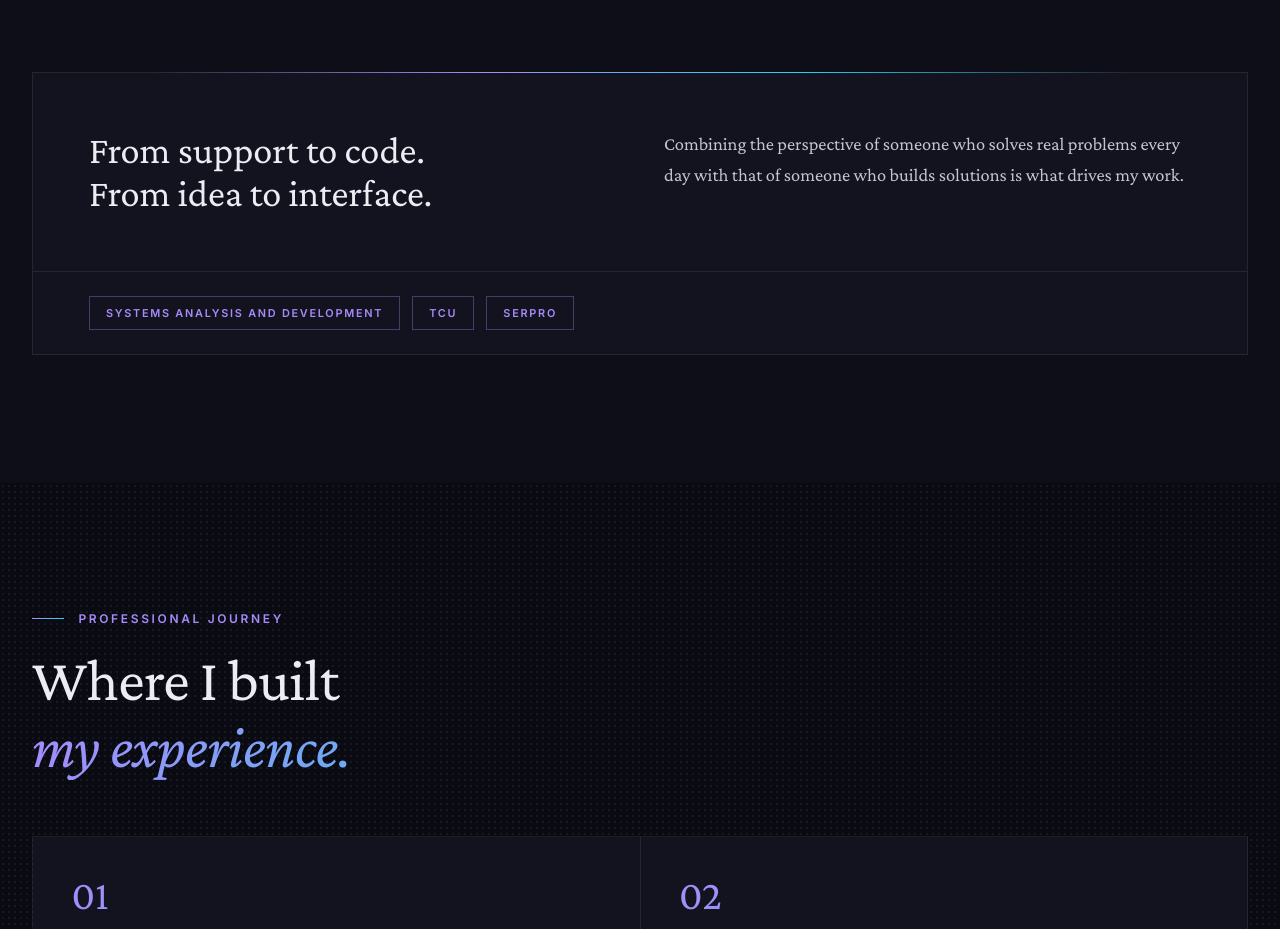
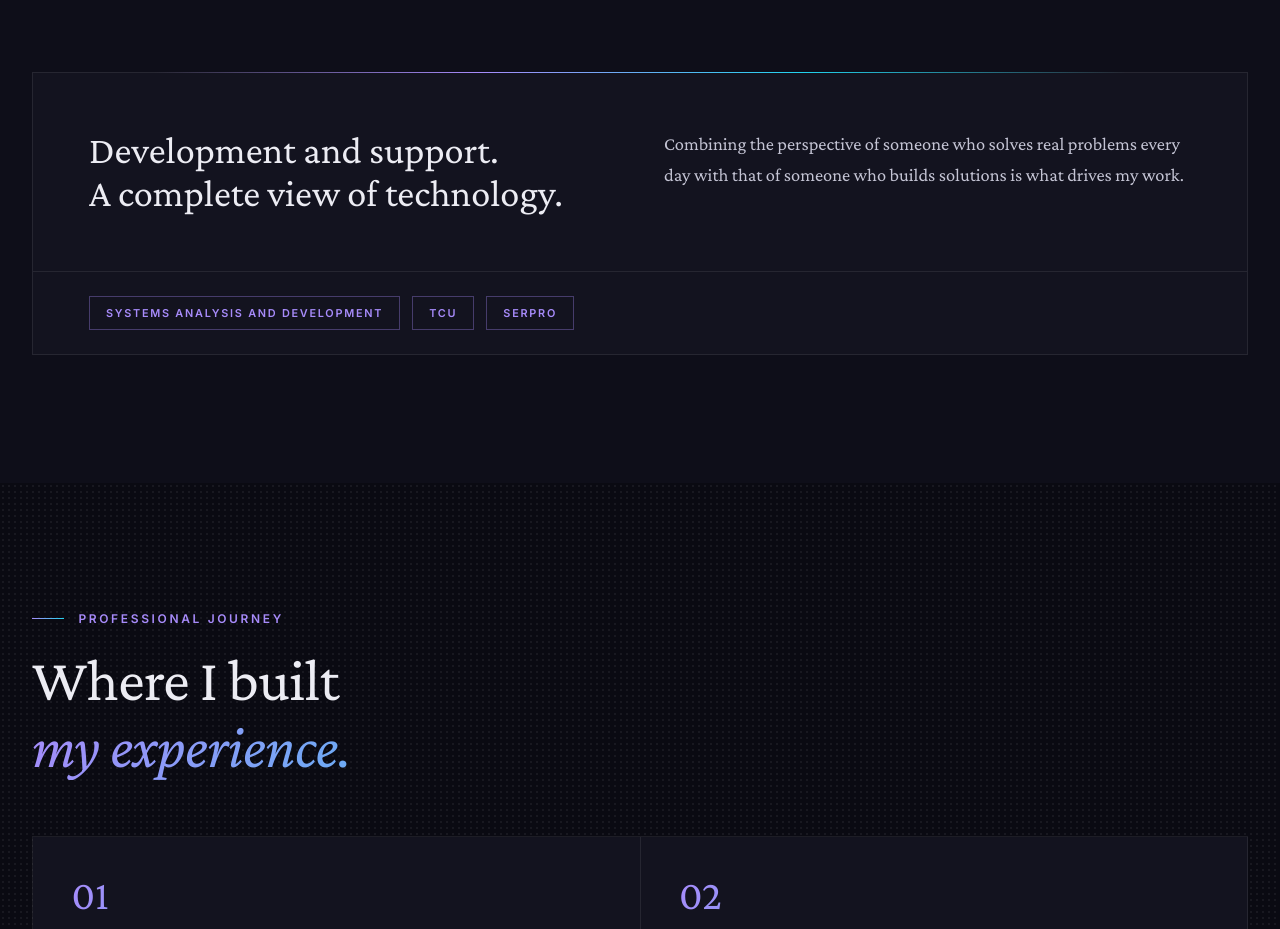
Before and after one commit to camilagermanoo/camilagermanoo.github.io, a plain HTML site: page index.html in a window 1280 px wide. Shown: the part 1960-2889 px from the top of the page. Drawn offline with nearby package versions, Linux system fonts and the light colour scheme.

Commit message:
feat: atualiza frase de destaque da seção sobre

```diff
--- a/assets/js/main.js
+++ b/assets/js/main.js
@@ -23,8 +23,8 @@ const translations = {
     "about.p1": "Sou formada em Análise e Desenvolvimento de Sistemas e comecei minha trajetória como estagiária de desenvolvimento no Tribunal de Contas da União, onde passei um ano e meio criando e mantendo sistemas web em um ambiente que exige qualidade e responsabilidade.",
     "about.p2": "Depois, atuei na assistência de TI do Serpro, dando suporte a usuários e aprendendo a olhar para a tecnologia pelo lado de quem usa.",
     "about.p3": "Hoje, meu foco é construir interfaces modernas, acessíveis e responsivas, com código organizado e atenção a cada detalhe.",
-    "about.statement1": "Do suporte ao código.",
-    "about.statement2": "Da ideia à interface.",
+    "about.statement1": "Desenvolvimento e suporte.",
+    "about.statement2": "Visão completa da tecnologia.",
     "about.statementText": "Unir a visão de quem resolve problemas reais no dia a dia com a de quem desenvolve soluções é o que guia o meu trabalho.",
     "about.tag1": "Análise e Desenvolvimento de Sistemas",
     "experience.eyebrow": "Trajetória profissional",
@@ -94,8 +94,8 @@ const translations = {
     "about.p1": "I hold a degree in Systems Analysis and Development and started my career as a development intern at the Brazilian Federal Court of Accounts (TCU), where I spent a year and a half building and maintaining web systems in an environment that demands quality and responsibility.",
     "about.p2": "Then I worked in IT support at Serpro, helping users and learning to see technology from their point of view.",
     "about.p3": "Today, my focus is building modern, accessible and responsive interfaces, with clean code and attention to every detail.",
-    "about.statement1": "From support to code.",
-    "about.statement2": "From idea to interface.",
+    "about.statement1": "Development and support.",
+    "about.statement2": "A complete view of technology.",
     "about.statementText": "Combining the perspective of someone who solves real problems every day with that of someone who builds solutions is what drives my work.",
     "about.tag1": "Systems Analysis and Development",
     "experience.eyebrow": "Professional journey",
--- a/index.html
+++ b/index.html
@@ -103,8 +103,8 @@
         <article class="statement reveal">
           <div class="statement__body">
             <h3 class="statement__title">
-              <span data-i18n="about.statement1">Do suporte ao código.</span>
-              <span data-i18n="about.statement2">Da ideia à interface.</span>
+              <span data-i18n="about.statement1">Desenvolvimento e suporte.</span>
+              <span data-i18n="about.statement2">Visão completa da tecnologia.</span>
             </h3>
             <p data-i18n="about.statementText">Unir a visão de quem resolve problemas reais no dia a dia com a de quem desenvolve soluções é o que guia o meu trabalho.</p>
           </div>
```
